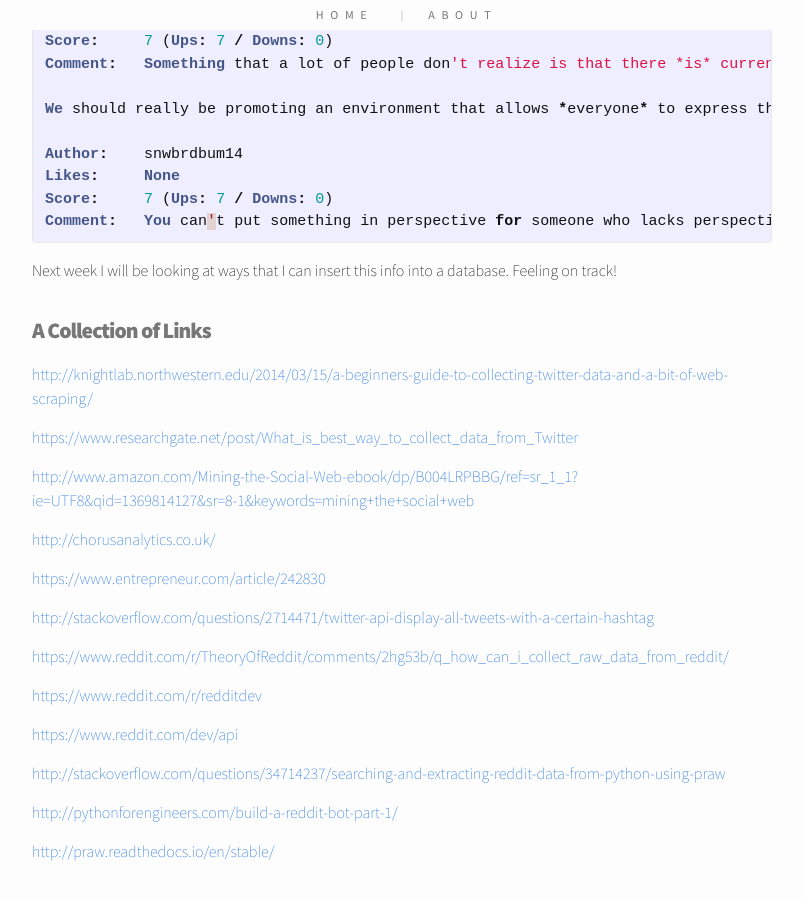
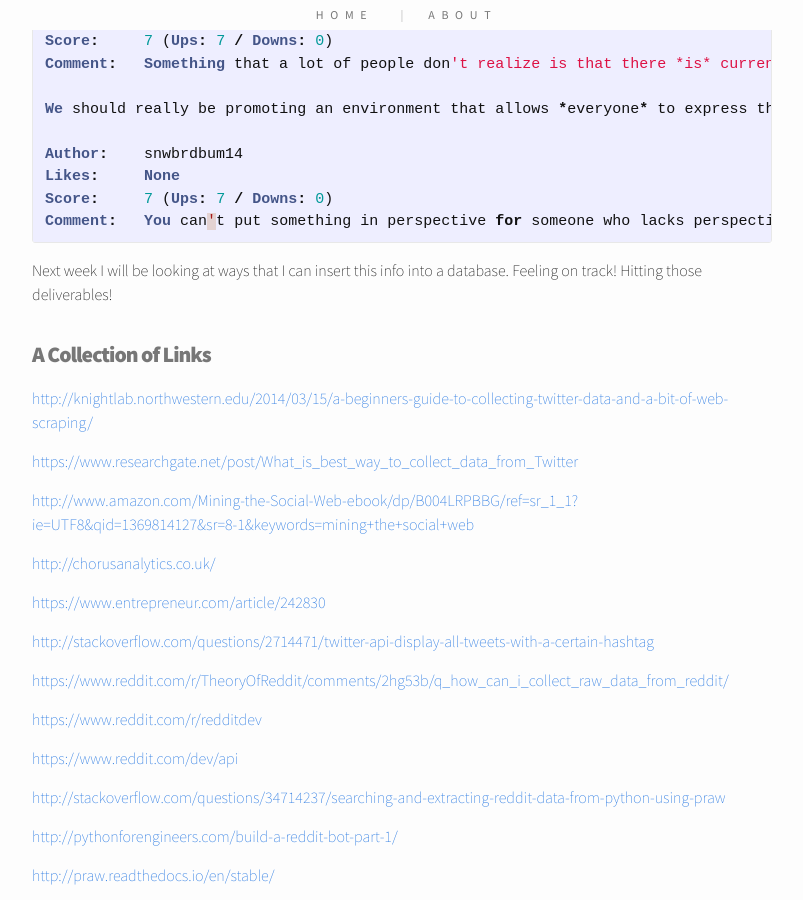
Before and after one commit to mergeandvary/mergeandvary.github.io, a Jekyll site: the page built from _posts/2016-04-22-my-journey-into-scraping-twitter-and-or-reddit-data.markdown, in a window 1280 px wide and 900 px high, scrolled down 3536 px. Shown: the whole window, without its empty margins (238-1041 px from the left). Built offline with Jekyll 4.4.1, drawn with Linux system fonts in a browser that asks for light colours; nearby versions of some CDN libraries.

```diff
--- a/_posts/2016-04-22-my-journey-into-scraping-twitter-and-or-reddit-data.markdown
+++ b/_posts/2016-04-22-my-journey-into-scraping-twitter-and-or-reddit-data.markdown
@@ -121,7 +121,7 @@
 Comment:   You can't put something in perspective for someone who lacks perspective altogether
 {% endhighlight %}
 
-Next week I will be looking at ways that I can insert this info into a database. Feeling on track!
+Next week I will be looking at ways that I can insert this info into a database. Feeling on track! Hitting those deliverables!
 
 ## A Collection of Links
 
```
Also changed, not shown: 2 other files.
